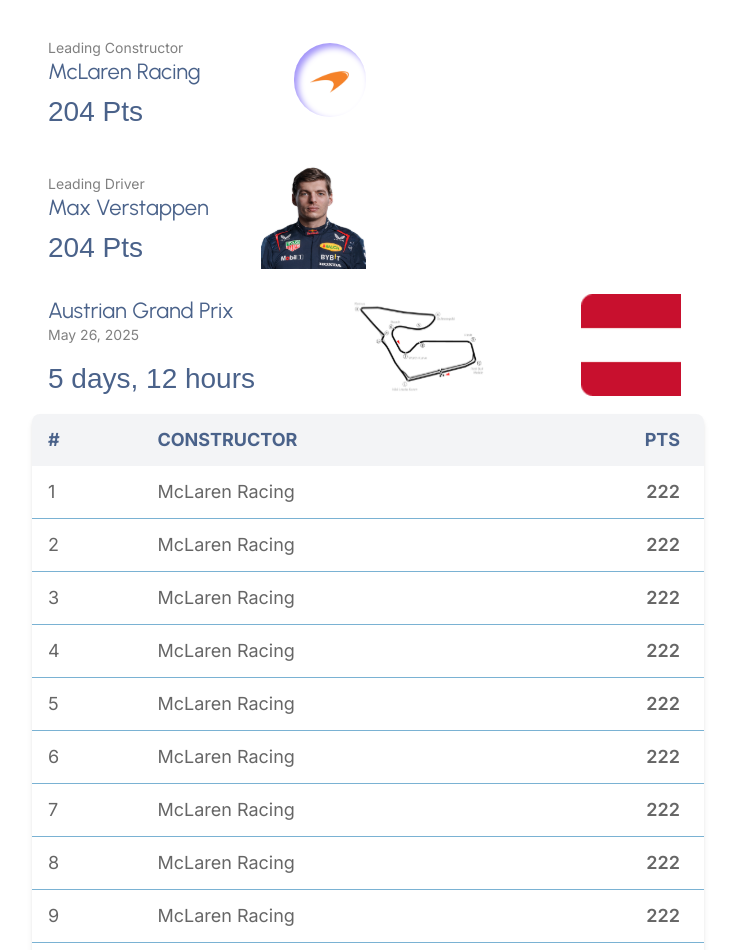
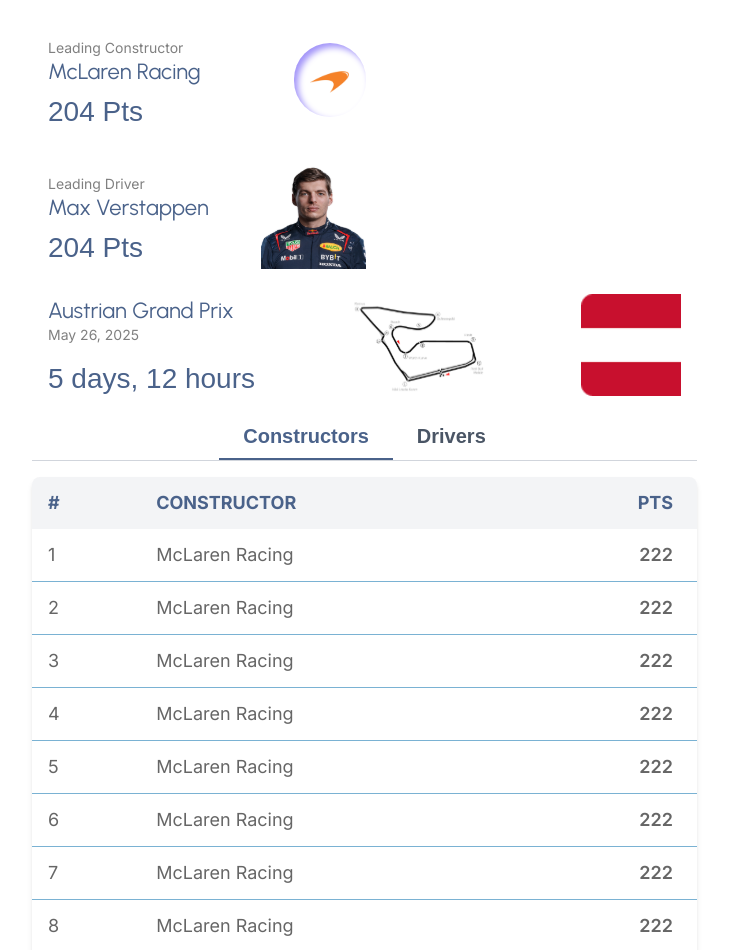
Before and after one commit to RChaubey16/f1-dashboard, a Next.js app: page / in a window 1280 px wide. Shown: the top 950 px of the page, without its empty margins (8-743 px from the left). Built offline with nearby package versions, Linux system fonts and the light colour scheme; a web font is replaced by a local one.

Commit message:
ui: add block-tabs component and update the name of the table to 'StandingsTable'.

```diff
--- a/app/page.tsx
+++ b/app/page.tsx
@@ -1,8 +1,14 @@
-import StatsCard from "@/components/StatsCard";;
+import StatsCard from "@/components/StatsCard";
 import GrandPrixCard from "@/components/GrandPrixCard";
-import ConstructorTable from "@/components/Table";
+import StandingsTable from "@/components/StandingsTable";
+import Tabs from "@/components/TabComponent";
 
 export default async function Home() {
+  const tabItems = [
+    { label: "Constructors", content: <StandingsTable /> },
+    { label: "Drivers", content: <StandingsTable /> },
+  ];
+
   return (
     <>
       <div className="grid grid-cols-1 gap-4 ">
@@ -28,9 +34,8 @@
           gpDate="May 26, 2025"
           gpTime="5 days, 12 hours"
         />
+        <Tabs tabs={tabItems} />
       </div>
-
-      <ConstructorTable />
     </>
   );
 }
--- a/components/Table.tsx
+++ b/components/StandingsTable.tsx
@@ -1,4 +1,4 @@
-const ConstructorTable = () => {
+const StandingsTable = () => {
   const data = [
     { position: 1, constructor: "McLaren Racing", points: 222 },
     { position: 2, constructor: "McLaren Racing", points: 222 },
@@ -41,4 +41,4 @@
   );
 };
 
-export default ConstructorTable;
+export default StandingsTable;
--- /dev/null
+++ b/components/TabComponent.tsx
@@ -0,0 +1,49 @@
+"use client";
+
+import { useState } from "react";
+
+type Tab = {
+  label: string;
+  content: React.ReactNode;
+};
+
+interface TabsProps {
+  tabs: Tab[];
+}
+
+const Tabs = ({ tabs }: TabsProps) => {
+  const [activeTab, setActiveTab] = useState(tabs[0].label);
+
+  return (
+    <div className="w-full">
+      {/* Tab Headers */}
+      <div className="flex justify-center border-b border-gray-300">
+        {tabs.map((tab) => (
+          <button
+            key={tab.label}
+            onClick={() => setActiveTab(tab.label)}
+            className={`px-6 py-2 text-xl font-semibold border-b-2 transition-all duration-200
+              ${
+                activeTab === tab.label
+                  ? "text-primary border-primary"
+                  : "text-gray-600 border-transparent hover:text-half-baked cursor-pointer"
+              }`}
+          >
+            {tab.label}
+          </button>
+        ))}
+      </div>
+
+      {/* Tab Content */}
+      <div className="mt-4">
+        {tabs.map((tab) =>
+          tab.label === activeTab ? (
+            <div key={tab.label}>{tab.content}</div>
+          ) : null
+        )}
+      </div>
+    </div>
+  );
+};
+
+export default Tabs;
```
